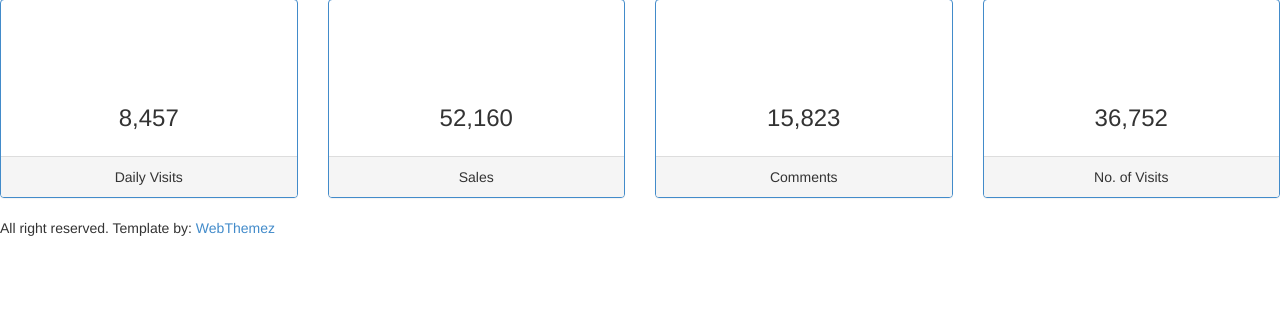
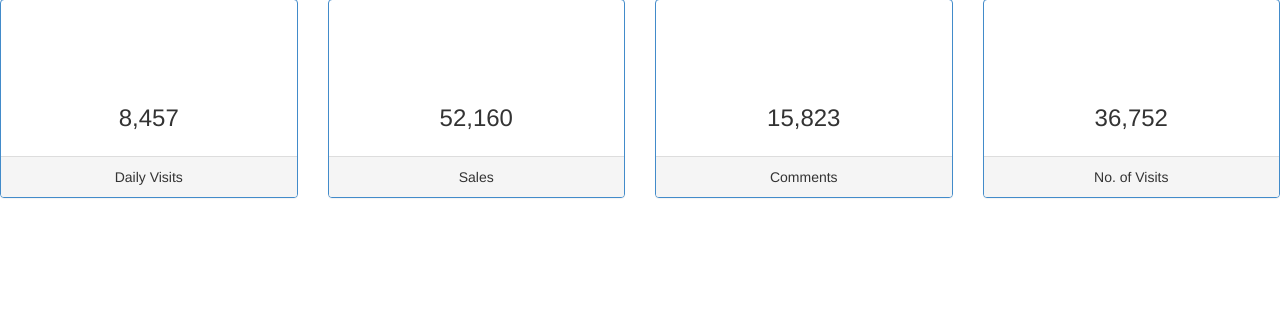
Before and after one commit to sarvanideekshitula/problemsolving, a Django app: page /programming/ in a window 1280 px wide. Shown: the part 463-785 px from the top of the page. Run offline with Django 3.2, Linux system fonts and the light colour scheme; some libraries are stand-ins or nearby versions; some web fonts are replaced.

Commit message:
Made changes to the home page

```diff
--- a/programming/templates/programming/home.html
+++ b/programming/templates/programming/home.html
@@ -70,7 +70,7 @@
                 <!-- /. ROW  -->
 
                 <!-- /. ROW  -->
-				<footer><p>All right reserved. Template by: <a href="http://webthemez.com">WebThemez</a></p></footer>
+
             </div>
             <!-- /. PAGE INNER  -->
         </div>
```
